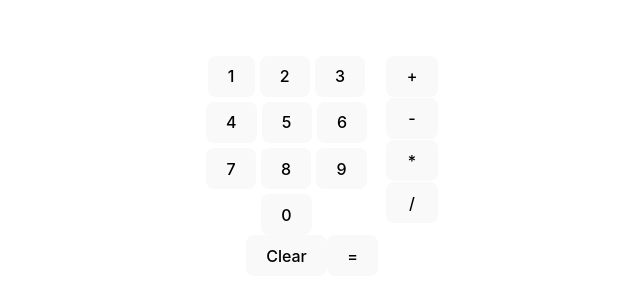
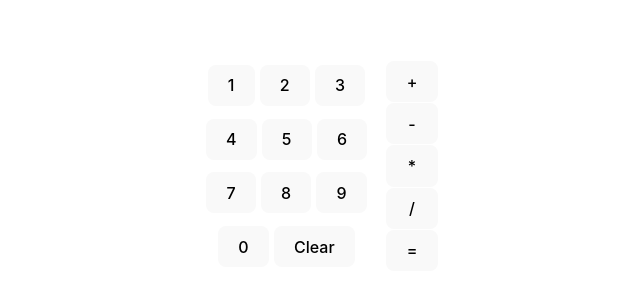
Before and after one commit to PeterPoterek/calculator-practice, a React (Vite) app: page / in a window 1280 px wide. Shown: the part 234-534 px from the top of the page, without its empty margins (328-968 px from the left). Built offline with nearby package versions, Linux system fonts and the light colour scheme.

Commit message:
UI refactor

```diff
--- a/src/App.jsx
+++ b/src/App.jsx
@@ -66,11 +66,9 @@ function App() {
         <span>{currentOperator}</span>
         <span>{currentNum} </span>
         <div className="wrapper">
-          <NumberButtons />
-          <Operators />
+          <NumberButtons clear={clear} />
+          <Operators calculate={calculate} />
         </div>
-        <button onClick={clear}>Clear</button>
-        <button onClick={calculate}>=</button>
       </AppContext.Provider>
     </>
   );
--- a/src/Components/NumberButtons.jsx
+++ b/src/Components/NumberButtons.jsx
@@ -1,6 +1,6 @@
 import { useState, useContext, useEffect } from "react";
 import { AppContext } from "../App";
-const NumberButtons = () => {
+const NumberButtons = (props) => {
   const { setCurrentNum } = useContext(AppContext);
 
   const handleNumClick = (num) => {
@@ -33,6 +33,7 @@ const NumberButtons = () => {
       <button onClick={() => handleNumClick("8")}>8</button>
       <button onClick={() => handleNumClick("9")}>9</button>
       <button onClick={() => handleNumClick("0")}>0</button>
+      <button onClick={props.clear}>Clear</button>
     </div>
   );
 };
--- a/src/Components/Operators.jsx
+++ b/src/Components/Operators.jsx
@@ -1,7 +1,7 @@
 import React, { useContext } from "react";
 import { AppContext } from "../App";
 
-const Operators = () => {
+const Operators = (props) => {
   const { currentNum, prevNumber, setPrevNumber, currentOperator, setCurrentOperator, clearUI } = useContext(AppContext);
   const handleOperator = (operator) => {
     if (currentOperator === operator) return;
@@ -19,6 +19,7 @@ const Operators = () => {
       <button onClick={() => handleOperator("-")}>-</button>
       <button onClick={() => handleOperator("*")}>*</button>
       <button onClick={() => handleOperator("/")}>/</button>
+      <button onClick={props.calculate}>=</button>
     </div>
   );
 };
```
